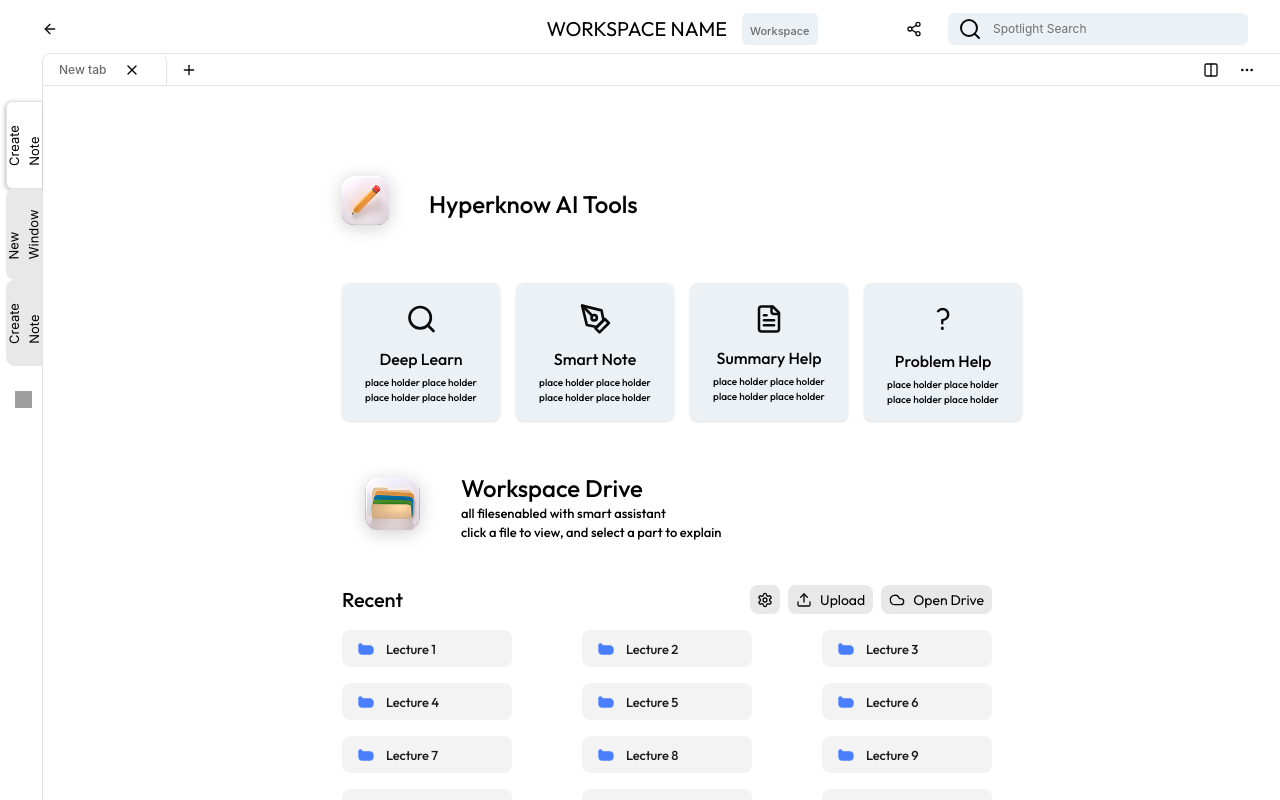
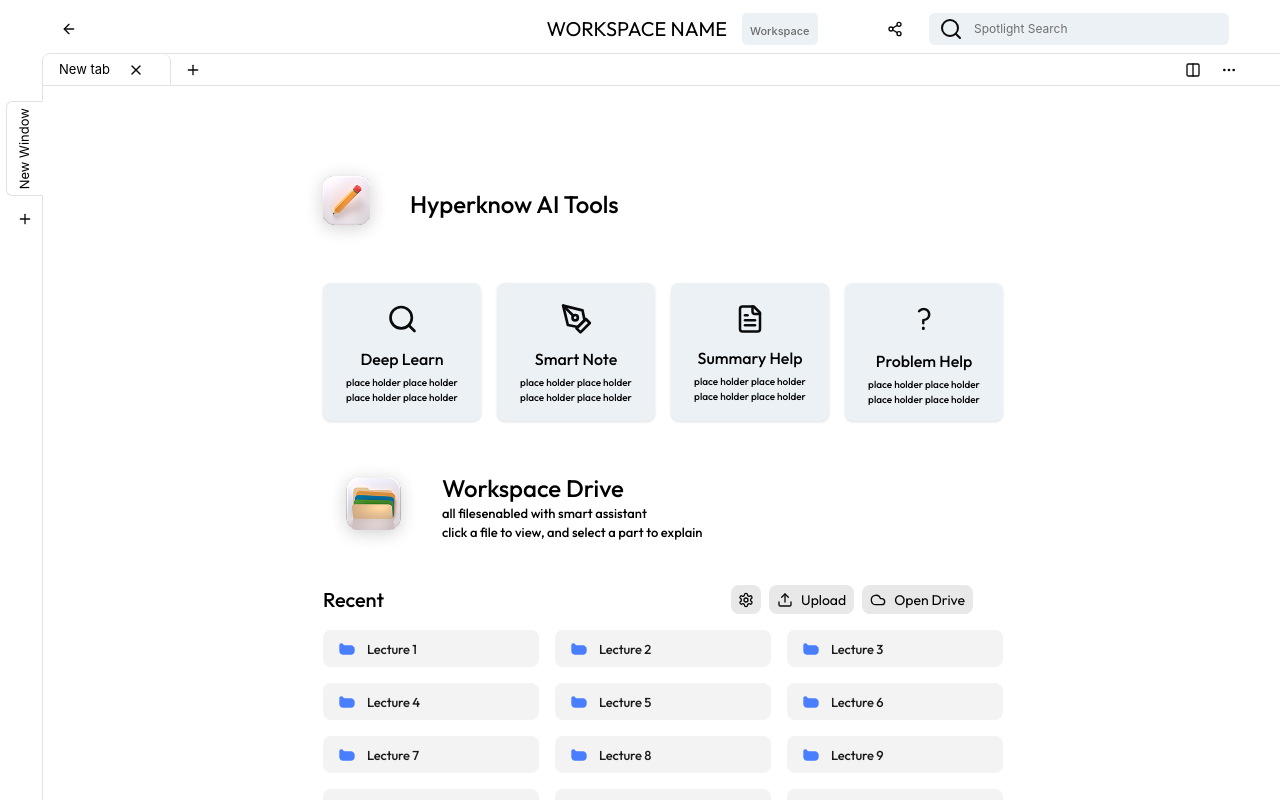
Before and after one commit to YilinZhao6/aec_frontend_beta, a React (Vite) app: page /workspace in a window 1280 px wide. Shown: the top 800 px of the page. Built offline with nearby package versions, Linux system fonts and the light colour scheme; grey boxes are pictures that could not be loaded.

Commit message:
feat: window control

```diff
--- a/src/components/main/projectDirectory/ProjectDirectory.tsx
+++ b/src/components/main/projectDirectory/ProjectDirectory.tsx
@@ -120,7 +120,7 @@ function ProjectDirectory({ selectedProject, selectedTime, searchQuery, activeTa
               <div
                 className="w-full h-full bg-cover bg-center"
                 style={{ backgroundImage: `url(${project.backgroundImage})`, cursor: 'pointer' }}
-                onClick={() => navigate('/workspace')}
+                onClick={() => navigate(`/workspace?title=${encodeURIComponent(project.title)}`)}
               >
                 <div className="absolute bottom-0 left-0 w-full">
                   <div className="w-full h-[53px] bg-white">
--- a/src/components/projectPage/TabContent.tsx
+++ b/src/components/projectPage/TabContent.tsx
@@ -14,9 +14,10 @@ import { Progress } from "../ui/progress";
 
 interface MainContentProps {
   tabId: string;
+  isSplit: boolean;
 }
 
-export const MainContent: React.FC<MainContentProps> = ({ tabId }) => {
+export const MainContent: React.FC<MainContentProps> = ({ isSplit }) => {
   // Data for AI tools
   const aiTools = [
     {
@@ -68,8 +69,8 @@ export const MainContent: React.FC<MainContentProps> = ({ tabId }) => {
   ];
 
   return (
-    <div className="flex flex-col items-center w-full  px-8">
-      <div className="max-w-[800px] pt-[70px]">
+    <div className="flex flex-col items-center w-full px-8">
+      <div className={`${isSplit ? 'w-full' : 'max-w-[800px]'} pt-[70px]`}>
         {/* Header with title and icon */}
         <div className="flex items-center mb-8 w-full -ml-[20px]">
           <img
@@ -83,11 +84,11 @@ export const MainContent: React.FC<MainContentProps> = ({ tabId }) => {
         </div>
 
         {/* AI Tools section */}
-        <div className="flex gap-4 mb-10">
+        <div className="flex flex-wrap gap-4 mb-10">
           {aiTools.map((tool, index) => (
             <Card
               key={index}
-              className="w-[158px] h-[138px] bg-[#ecf1f6] rounded-lg border-none"
+              className={`${isSplit ? 'w-[140px]' : 'w-[158px]'} h-[138px] bg-[#ecf1f6] rounded-lg border-none`}
             >
               <CardContent className="flex flex-col items-center justify-center h-full p-2 pt-5 pb-4">
                 {tool.icon === "/search.svg" && (
@@ -176,12 +177,12 @@ export const MainContent: React.FC<MainContentProps> = ({ tabId }) => {
           </div>
 
           {/* File grid */}
-          <div className="grid grid-cols-3 gap-x-10 gap-y-4 w-full">
+          <div className={`grid ${isSplit ? 'grid-cols-2' : 'grid-cols-3'} gap-x-4 gap-y-4 w-full`}>
             {lectureFiles.map((file, index) => (
               <Button
                 key={index}
                 variant="ghost"
-                className="h-[37px] bg-[#e7e7e780] w-[170px] rounded-lg px-3 py-2 flex items-center justify-start gap-2"
+                className={`h-[37px] bg-[#e7e7e780] ${isSplit ? 'w-[280px]' : 'w-full'} rounded-lg px-3 py-2 flex items-center justify-start gap-2`}
               >
                 <img
                   className="w-6 h-6"
--- a/src/components/ui/tab.tsx
+++ b/src/components/ui/tab.tsx
@@ -33,7 +33,7 @@ export const Tab: React.FC<TabProps> = ({
         } ${Number(tabId) === 1 ? "rounded-[8px_8px_0px_0px]" : "rounded-[8px_8px_0px_0px]"}`}
       onClick={onClick}
     >
-      <span className="font-medium text-xs text-[#6b6b6b] font-['Inter',Helvetica]">
+      <span className="font-normal text-[13px] text-black font-['Inter',Helvetica] whitespace-nowrap overflow-hidden text-ellipsis">
         {title}
       </span>
       <Button
--- a/src/pages/workspacePage/WorkspacePage.tsx
+++ b/src/pages/workspacePage/WorkspacePage.tsx
@@ -8,8 +8,9 @@ import {
   Share2Icon,
   X,
 } from "lucide-react";
-import { useState } from "react";
+import { useState, useEffect } from "react";
 import { Button } from "../../components/ui/button";
+import { useNavigate, useSearchParams } from 'react-router-dom';
 
 import { Tab } from '../../components/ui/tab';
 import { MainContent } from '../../components/projectPage/TabContent';
@@ -25,17 +26,61 @@ interface PanelData {
   activeTabId: string;
 }
 
+interface WindowData {
+  id: string;
+  panels: PanelData[];
+  isActive: boolean;
+}
+
 function WorkspacePage() {
-  const [panels, setPanels] = useState<PanelData[]>([
+  const navigate = useNavigate();
+  const [searchParams] = useSearchParams();
+  const [workspaceTitle, setWorkspaceTitle] = useState("WORKSPACE NAME");
+  const [windows, setWindows] = useState<WindowData[]>([
     {
+      id: Date.now().toString(),
+      panels: [{
         id: Date.now().toString(),
         tabs: [{ id: "1", title: "New tab" }],
         activeTabId: "1"
+      }],
+      isActive: true
     }
   ]);
-  console.log(panels);
-  const addTab = (panelId: string) => {
-    setPanels(panels.map(panel => {
+
+  useEffect(() => {
+    const title = searchParams.get('title');
+    if (title) {
+      setWorkspaceTitle(title);
+    }
+  }, [searchParams]);
+
+  const addWindow = () => {
+    const newWindow = {
+      id: Date.now().toString(),
+      panels: [{
+        id: Date.now().toString(),
+        tabs: [{ id: Date.now().toString(), title: "New tab" }],
+        activeTabId: Date.now().toString()
+      }],
+      isActive: true
+    };
+    setWindows(windows.map(w => ({ ...w, isActive: false })).concat(newWindow));
+  };
+
+  const activateWindow = (windowId: string) => {
+    setWindows(windows.map(window => ({
+      ...window,
+      isActive: window.id === windowId
+    })));
+  };
+
+  const addTab = (windowId: string, panelId: string) => {
+    setWindows(windows.map(window => {
+      if (window.id === windowId) {
+        return {
+          ...window,
+          panels: window.panels.map(panel => {
             if (panel.id === panelId) {
               const newTab = {
                 id: Date.now().toString(),
@@ -48,19 +93,24 @@ function WorkspacePage() {
               };
             }
             return panel;
+          })
+        };
+      }
+      return window;
     }));
   };
 
-  const closeTab = (panelId: string, tabId: string) => {
-    setPanels(panels.map(panel => {
+  const closeTab = (windowId: string, panelId: string, tabId: string) => {
+    setWindows(windows.map(window => {
+      if (window.id === windowId) {
+        return {
+          ...window,
+          panels: window.panels.map(panel => {
             if (panel.id === panelId) {
               if (panel.tabs.length === 1) {
-          // If this is the last tab in the panel and there are multiple panels,
-          // close the entire panel
-          if (panels.length > 1) {
-            return null; // This will be filtered out
+                if (window.panels.length > 1) {
+                  return null;
                 }
-          // If this is the only panel, keep the tab
                 return panel;
               }
               const newTabs = panel.tabs.filter((tab) => tab.id !== tabId);
@@ -71,11 +121,19 @@ function WorkspacePage() {
               };
             }
             return panel;
-    }).filter(Boolean) as PanelData[]); // Filter out null panels
+          }).filter(Boolean) as PanelData[]
+        };
+      }
+      return window;
+    }));
   };
 
-  const selectTab = (panelId: string, tabId: string) => {
-    setPanels(panels.map(panel => {
+  const selectTab = (windowId: string, panelId: string, tabId: string) => {
+    setWindows(windows.map(window => {
+      if (window.id === windowId) {
+        return {
+          ...window,
+          panels: window.panels.map(panel => {
             if (panel.id === panelId) {
               return {
                 ...panel,
@@ -83,6 +141,61 @@ function WorkspacePage() {
               };
             }
             return panel;
+          })
+        };
+      }
+      return window;
+    }));
+  };
+
+  const toggleSplitScreen = (windowId: string) => {
+    setWindows(windows.map(window => {
+      if (window.id === windowId) {
+        if (window.panels.length === 1) {
+          return {
+            ...window,
+            panels: [
+              window.panels[0],
+              {
+                id: Date.now().toString(),
+                tabs: [{ id: Date.now().toString(), title: "New tab" }],
+                activeTabId: Date.now().toString()
+              }
+            ]
+          };
+        } else {
+          return {
+            ...window,
+            panels: [window.panels[0]]
+          };
+        }
+      }
+      return window;
+    }));
+  };
+
+  const closePanel = (windowId: string, panelId: string) => {
+    setWindows(windows.map(window => {
+      if (window.id === windowId) {
+        if (window.panels.length === 1) return window;
+
+        // find the panel to close and the remaining panel
+        const panelToClose = window.panels.find(p => p.id === panelId);
+        const remainingPanel = window.panels.find(p => p.id !== panelId);
+
+        if (!panelToClose || !remainingPanel) return window;
+
+        // merge tabs
+        return {
+          ...window,
+          panels: [{
+            ...remainingPanel,
+            tabs: [...remainingPanel.tabs, ...panelToClose.tabs],
+            activeTabId: remainingPanel.activeTabId
+          }]
+        };
+      }
+      return window;
     }));
   };
 
@@ -104,7 +217,28 @@ function WorkspacePage() {
 
     if (sourcePanelId === targetPanelId && sourceTabId === targetTabId) return;
 
-    setPanels(panels.map(panel => {
+    setWindows(windows.map(window => {
+      if (window.isActive) {
+        const sourcePanel = window.panels.find(p => p.id === sourcePanelId);
+        const targetPanel = window.panels.find(p => p.id === targetPanelId);
+
+        if (!sourcePanel || !targetPanel) return window;
+
+        // if there is only one tab in the source panel, merge the source panel with the target panel
+        if (sourcePanel.tabs.length === 1) {
+          return {
+            ...window,
+            panels: [{
+              ...targetPanel,
+              tabs: [...targetPanel.tabs, ...sourcePanel.tabs],
+              activeTabId: targetPanel.activeTabId
+            }]
+          };
+        }
+
+        return {
+          ...window,
+          panels: window.panels.map(panel => {
             if (panel.id === sourcePanelId) {
               const sourceTab = panel.tabs.find(tab => tab.id === sourceTabId);
               if (!sourceTab) return panel;
@@ -114,9 +248,7 @@ function WorkspacePage() {
               };
             }
             if (panel.id === targetPanelId) {
-        const sourceTab = panels
-          .find(p => p.id === sourcePanelId)
-          ?.tabs.find(tab => tab.id === sourceTabId);
+              const sourceTab = sourcePanel.tabs.find(tab => tab.id === sourceTabId);
               if (!sourceTab) return panel;
               const targetTabIndex = panel.tabs.findIndex(tab => tab.id === targetTabId);
               const newTabs = [...panel.tabs];
@@ -127,46 +259,28 @@ function WorkspacePage() {
               };
             }
             return panel;
+          })
+        };
+      }
+      return window;
     }));
-  };
-
-  const toggleSplitScreen = () => {
-    if (panels.length === 1) {
-      // Split into two panels
-      setPanels([
-        panels[0],
-        {
-          id: Date.now().toString(),
-          tabs: [{ id: Date.now().toString(), title: "New tab" }],
-          activeTabId: Date.now().toString()
-        }
-      ]);
-    } else {
-      // Merge back to single panel
-      setPanels([panels[0]]);
-    }
-  };
-
-  const closePanel = (panelId: string) => {
-    if (panels.length === 1) return;
-    setPanels(panels.filter(panel => panel.id !== panelId));
   };
 
   return (
     <div className="bg-white flex flex-row justify-center w-full">
-      <div className="bg-white overflow-hidden w-full h-[1080px] relative">
+      <div className="bg-white overflow-hidden w-[calc(100%-38px)] h-auto">
         <div className="flex flex-row justify-between items-center align-middle mt-[11px]">
-          {/* Back button */}
           <Button
             variant="ghost"
             size="icon"
-            className=" ml-8"
+            className="ml-8"
+            onClick={() => navigate('/')}
           >
             <ArrowLeftIcon className="w-6 h-6" />
           </Button>
           <div className="justify-center flex items-center ml-[400px]">
             <h1 className="font-normal text-xl text-black font-['Outfit',Helvetica]">
-              WORKSPACE NAME
+              {workspaceTitle}
             </h1>
             <div className="ml-[15px] bg-[#ecf1f6] rounded-[5px] px-2 py-1">
               <span className="font-medium text-[11px] text-[#6b6b6b] font-['Inter',Helvetica]">
@@ -175,10 +289,10 @@ function WorkspacePage() {
             </div>
           </div>
           <div className="flex flex-row justify-center items-center align-middle mr-8">
-            {/* Share button */}
-            <Button variant="ghost" size="icon" className="p-0 h-auto mr-4"><Share2Icon className="w-8 h-8" /></Button>
-            {/* Search bar */}
-            <div className=" w-[300px] h-8  bg-[#ecf1f6] rounded-md flex items-center px-2.5">
+            <Button variant="ghost" size="icon" className="p-0 h-auto mr-4">
+              <Share2Icon className="w-8 h-8" />
+            </Button>
+            <div className="w-[300px] h-8 bg-[#ecf1f6] rounded-md flex items-center px-2.5">
               <SearchIcon className="w-6 h-6" />
               <span className="ml-[11px] font-normal text-xs text-[#6f6f6f] font-['Inter',Helvetica]">
                 Spotlight Search
@@ -186,16 +300,15 @@ function WorkspacePage() {
             </div>
           </div>
         </div>
-        {/* Main content area */}
+
         <div className="absolute w-full top-[53px] left-1.5">
           <div className="absolute w-full h-[1026px] top-0 left-0">
-            {/* Main container */}
-            <div className="absolute w-full h-[1026px] top-0 left-9 bg-white rounded-[8px_0px_0px_0px] border border-solid border-[#e2e2e2]">
-              {/* Panels container */}
-              <div className={`flex h-full ${panels.length === 2 ? 'divide-x divide-[#e2e2e2]' : ''}`}>
-                {panels.map((panel) => (
-                  <div key={panel.id} className={`flex flex-col ${panels.length === 2 ? 'w-1/2' : 'w-full'}`}>
-                    {/* Tab bar */}
+            <div className="absolute w-[calc(100%-38px)] h-[1026px] top-0 left-9 bg-white rounded-[8px_0px_0px_0px] border border-solid border-[#e2e2e2]">
+              {windows.map((window) => (
+                <div key={window.id} className={`${window.isActive ? 'block' : 'hidden'}`}>
+                  <div className={`flex h-full ${window.panels.length === 2 ? 'divide-x divide-[#e2e2e2]' : ''}`}>
+                    {window.panels.map((panel) => (
+                      <div key={panel.id} className={`flex flex-col ${window.panels.length === 2 ? 'w-1/2' : 'w-full'}`}>
                         <div className="flex h-8 border-b border-[#e2e2e2] rounded-[8px_0px_0px_0px]">
                           <div className="flex h-8 border-b border-[#e2e2e2] rounded-[8px_0px_0px_0px] grow w-[calc(100%-100px)] overflow-hidden">
                             <div className="flex h-8 overflow-x-auto w-full scrollbar-hide">
@@ -205,8 +318,8 @@ function WorkspacePage() {
                                   title={tab.title}
                                   tabId={tab.id}
                                   isActive={tab.id === panel.activeTabId}
-                              onClose={() => closeTab(panel.id, tab.id)}
-                              onClick={() => selectTab(panel.id, tab.id)}
+                                  onClose={() => closeTab(window.id, panel.id, tab.id)}
+                                  onClick={() => selectTab(window.id, panel.id, tab.id)}
                                   onDragStart={(e) => handleDragStart(e, panel.id, tab.id)}
                                   onDragOver={handleDragOver}
                                   onDrop={(e) => handleDrop(e, panel.id, tab.id)}
@@ -216,74 +329,70 @@ function WorkspacePage() {
                                 variant="ghost"
                                 size="icon"
                                 className="p-1 h-7 self-center ml-1 flex-shrink-0"
-                            onClick={() => addTab(panel.id)}
+                                onClick={() => addTab(window.id, panel.id)}
                               >
                                 <Plus />
                               </Button>
                             </div>
                           </div>
-                      <div className="flex self-center w-[100px] mr-7 flex-shrink-0">
-                        {panels.length === 2 ? (
+                          <div className="flex self-center w-[100px] mr-2 flex-shrink-0">
+                            {window.panels.length === 2 ? (
                               <Button
                                 variant="ghost"
                                 size="icon"
-                            className="p-0 h-7 text-red-500 hover:text-red-600 hover:bg-red-50"
-                            onClick={() => closePanel(panel.id)}
+                                className="h-4 w-4 text-white bg-[#F87D7D] ml-[60px] rounded-full p-0 flex items-center justify-center hover:bg-white hover:text-[#F87D7D]"
+                                onClick={() => closePanel(window.id, panel.id)}
                               >
-                            <X className="w-6 h-6" />
+                                <X className="w-2 h-2" />
                               </Button>
                             ) : (
+                              <div>
                                 <Button
                                   variant="ghost"
                                   size="icon"
                                   className="p-0 h-7"
-                            onClick={toggleSplitScreen}
+                                  onClick={() => toggleSplitScreen(window.id)}
                                 >
                                   <ColumnsIcon className="w-6 h-6" />
                                 </Button>
-                        )}
                                 <Button variant="ghost" size="icon" className="p-0 h-7">
                                   <MoreHorizontalIcon className="w-6 h-6" />
                                 </Button>
                               </div>
+                            )}
                           </div>
-                    {/* Tab content */}
-                    <MainContent tabId={panel.activeTabId} />
+                        </div>
+                        <MainContent tabId={panel.activeTabId} isSplit={window.panels.length === 2} />
                       </div>
                     ))}
                   </div>
                 </div>
-
-            {/* Left sidebar */}
-            <div className="absolute left-0 top-12 flex flex-col">
-              {/* Create Note button */}
-              <div className="w-9 h-[88px] bg-white rounded-[6px_0px_0px_6px] border-t-[0.5px] border-b-[0.5px] border-l-[0.5px] border-[#e2e2e2] shadow-[-1px_1px_4px_#00000040] flex items-center justify-center">
-                <div className="w-[82px] rotate-[-90.46deg] font-normal text-black text-[13px] font-['Inter',Helvetica]">
-                  Create Note
-                </div>
+              ))}
             </div>
 
-              {/* New Window button */}
-              <div className="w-9 h-[91px] bg-[#e8e8e8] rounded-[8px_0px_0px_9px] flex items-center justify-center">
-                <div className="w-[85px] rotate-[-90.46deg] font-normal text-black text-[13px] font-['Inter',Helvetica]">
+            <div className="absolute left-0 top-12 flex flex-col gap-1">
+              {windows.map((window) => (
+                <div
+                  key={window.id}
+                  className={`w-9 min-h-[95px] ${window.isActive ? 'bg-white w-[38px] border-r-2 border-r-white' : 'bg-[#e8e8e8]'} rounded-[6px_0px_0px_6px] border-t-[0.5px] border-b-[0.5px] border-l-[0.5px] border-[#e2e2e2] flex items-center justify-center cursor-pointer`}
+                  onClick={() => activateWindow(window.id)}
+                >
+                  <div className="w-[100px] rotate-[-90.46deg] font-normal text-black text-[13px] font-['Inter',Helvetica] whitespace-nowrap">
                     New Window
                   </div>
                 </div>
-
-              {/* Create Note button (second) */}
-              <div className="w-9 h-[86px] bg-[#e8e8e8] rounded-[8px_0px_0px_9px] flex items-center justify-center">
-                <div className="w-[82px] rotate-[-90.46deg] font-normal text-black text-[13px] font-['Inter',Helvetica]">
-                  Create Note
-                </div>
-              </div>
+              ))}
+              <Button
+                variant="ghost"
+                size="icon"
+                className=" w-[17px] h-[17px]  p-0 self-center mt-[10px]"
+                onClick={addWindow}
+              >
+                <Plus />
+              </Button>
             </div>
 
-            {/* Add button in sidebar */}
-            <img
-              className="absolute w-[17px] h-[17px] top-[338px] left-[9px]"
-              alt="Add"
-              src="/add.svg"
-            />
+
           </div>
         </div>
       </div>
```
Lines whose indentation alone changed are shown as unchanged.
